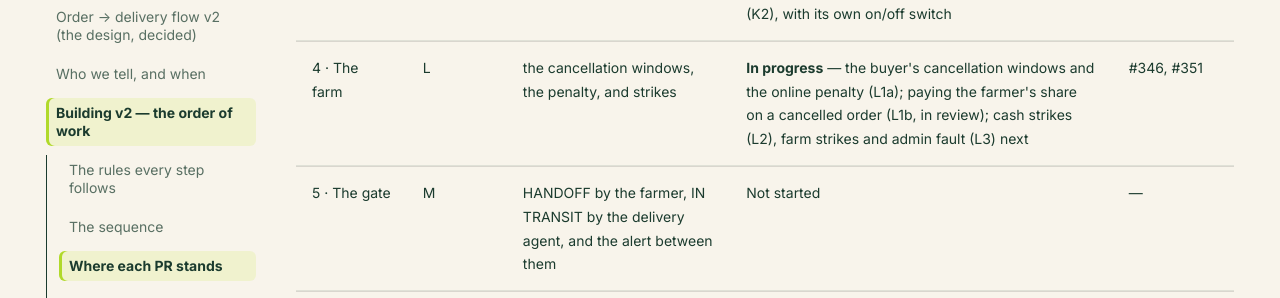
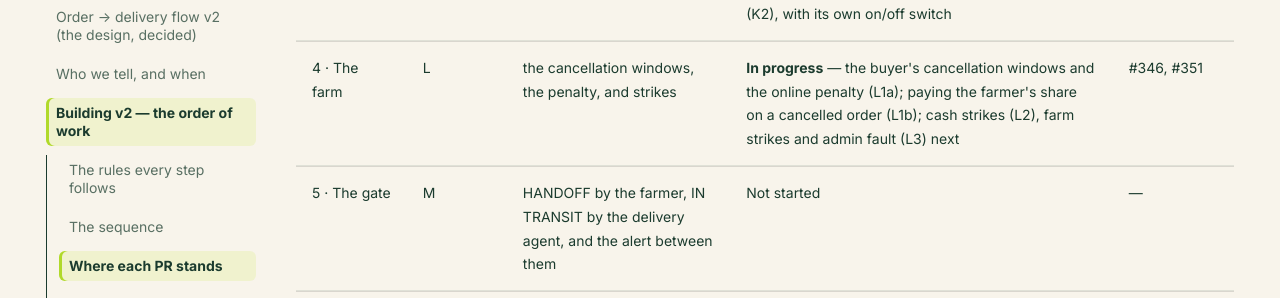
Before and after one commit to cropdoor/cropdoor-almanac, an MkDocs documentation site: the page built from docs/domain/order-delivery-flow-v2-build-order.md, in a window 1280 px wide and 900 px high, scrolled down 7343 px. Shown: the part 201-499 px from the top of the window. Built offline with MkDocs 1.6.1 and Material for MkDocs 9.7.7, drawn with Linux system fonts in a browser that asks for light colours; some web fonts are replaced; comment, search, counter and statistics services are not loaded.

Commit message:
tracker: L1b is done (#351)

```diff
--- a/docs/domain/order-delivery-flow-v2-build-order.md
+++ b/docs/domain/order-delivery-flow-v2-build-order.md
@@ -72,7 +72,7 @@ The one place that says what is finished. A PR is **Done** only once it is merge
 | 3 · Money rails | I | refund a cash buyer by mobile money — and collect the buyer payout destination nothing else collects | **Done** | #317 |
 | 4 · The farm | J | the availability check — the form, the photos, the outcomes, the overdue list | **Done** — the check (J1), its outcome acting (J2: Not available cancels free, Short to Admin-Ops), the awaiting-check list with its 8-working-hour deadline (J3); field agents told on acceptance and given their own list (J4); the check's outcome on the admin orders list, with a filter (J5) | #332, #333, #334, #335, #336 |
 | 4 · The farm | K | READY and the crew gate, with the acceptance and READY deadlines | **Done** — no check, no crew, with the no-field-agent exception, the READY time and the awaiting-crew list (K1); unaccepted orders cancelled after 24 hours (K2), with its own on/off switch | #337, #338, #339 |
-| 4 · The farm | L | the cancellation windows, the penalty, and strikes | **In progress** — the buyer's cancellation windows and the online penalty (L1a); paying the farmer's share on a cancelled order (L1b, in review); cash strikes (L2), farm strikes and admin fault (L3) next | #346, #351 |
+| 4 · The farm | L | the cancellation windows, the penalty, and strikes | **In progress** — the buyer's cancellation windows and the online penalty (L1a); paying the farmer's share on a cancelled order (L1b); cash strikes (L2), farm strikes and admin fault (L3) next | #346, #351 |
 | 5 · The gate | M | HANDOFF by the farmer, IN TRANSIT by the delivery agent, and the alert between them | Not started | — |
 | 5 · The gate | N | COLLECTION FAILED — reasons, the check made void, retry through READY | Not started | — |
 | 5 · The gate | O | the farmer paid in full after HANDOFF, whatever follows | Not started | — |
```
